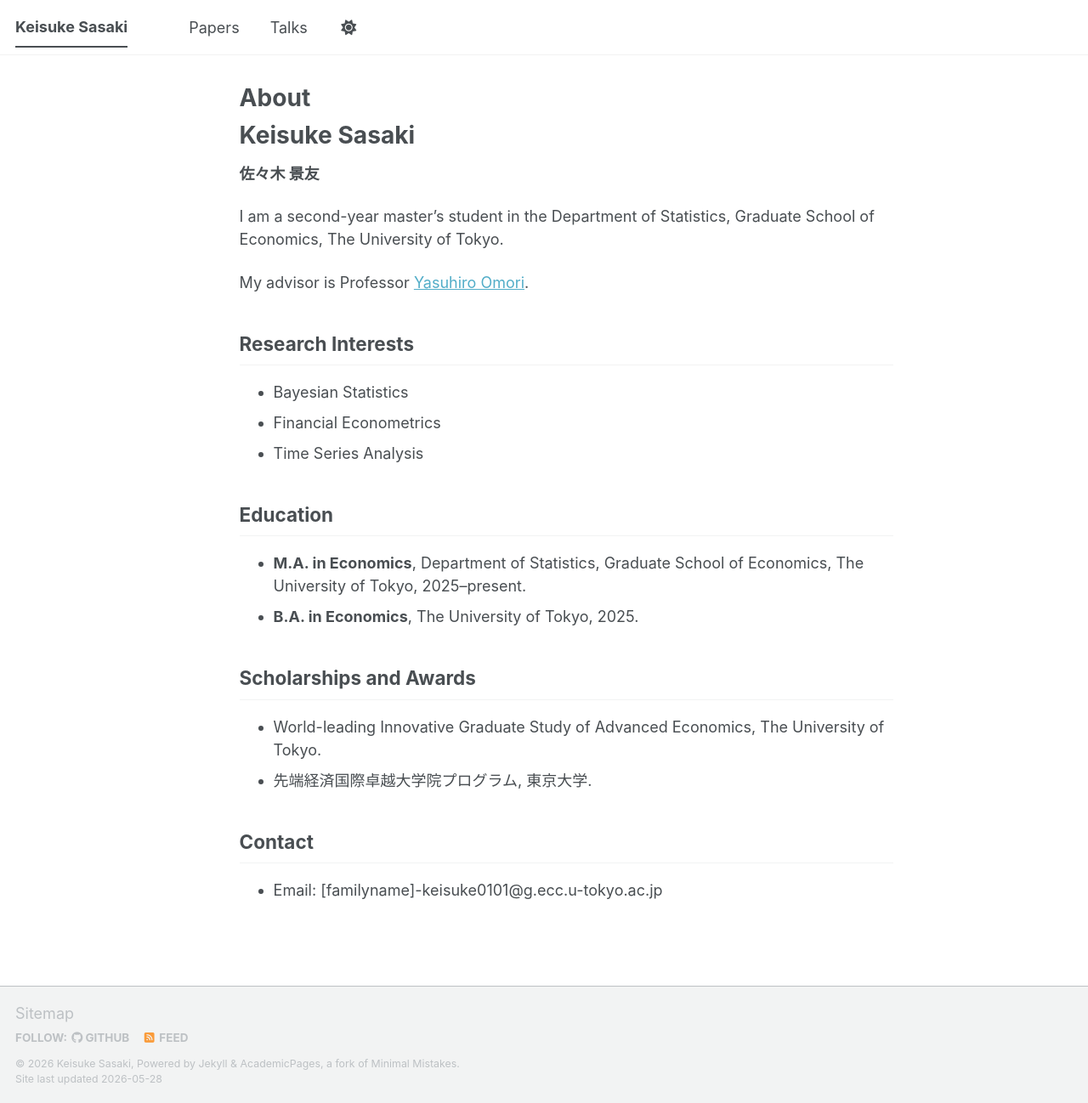
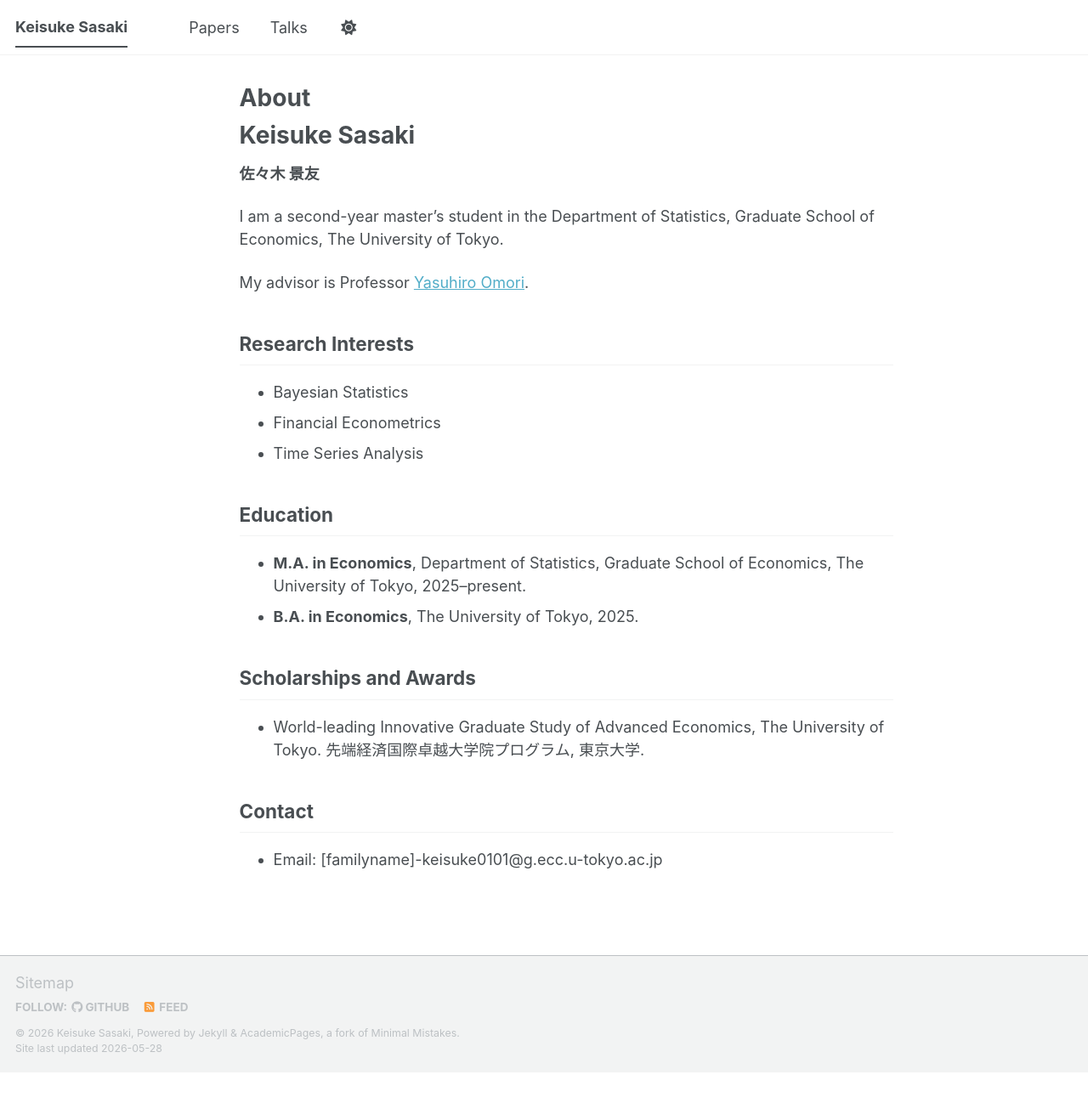
Before and after one commit to ksasaki-stats/ksasaki-stats.github.io, a Jekyll site: the page built from _pages/about.md, in a window 1280 px wide and 1298 px high. Shown: the whole window at 85% size. Built offline with Jekyll 4.4.1, drawn with Linux system fonts in a browser that asks for light colours; a script bundle is joined from its source files by our own code; library files that are not in the unit come from our copies.

```diff
--- a/_pages/about.md
+++ b/_pages/about.md
@@ -30,7 +30,7 @@ My advisor is Professor [Yasuhiro Omori](https://sites.google.com/view/omori-sta
 ## Scholarships and Awards
 
 - World-leading Innovative Graduate Study of Advanced Economics, The University of Tokyo.
-- 先端経済国際卓越大学院プログラム, 東京大学.
+  先端経済国際卓越大学院プログラム, 東京大学.
 
 ## Contact
 
```
